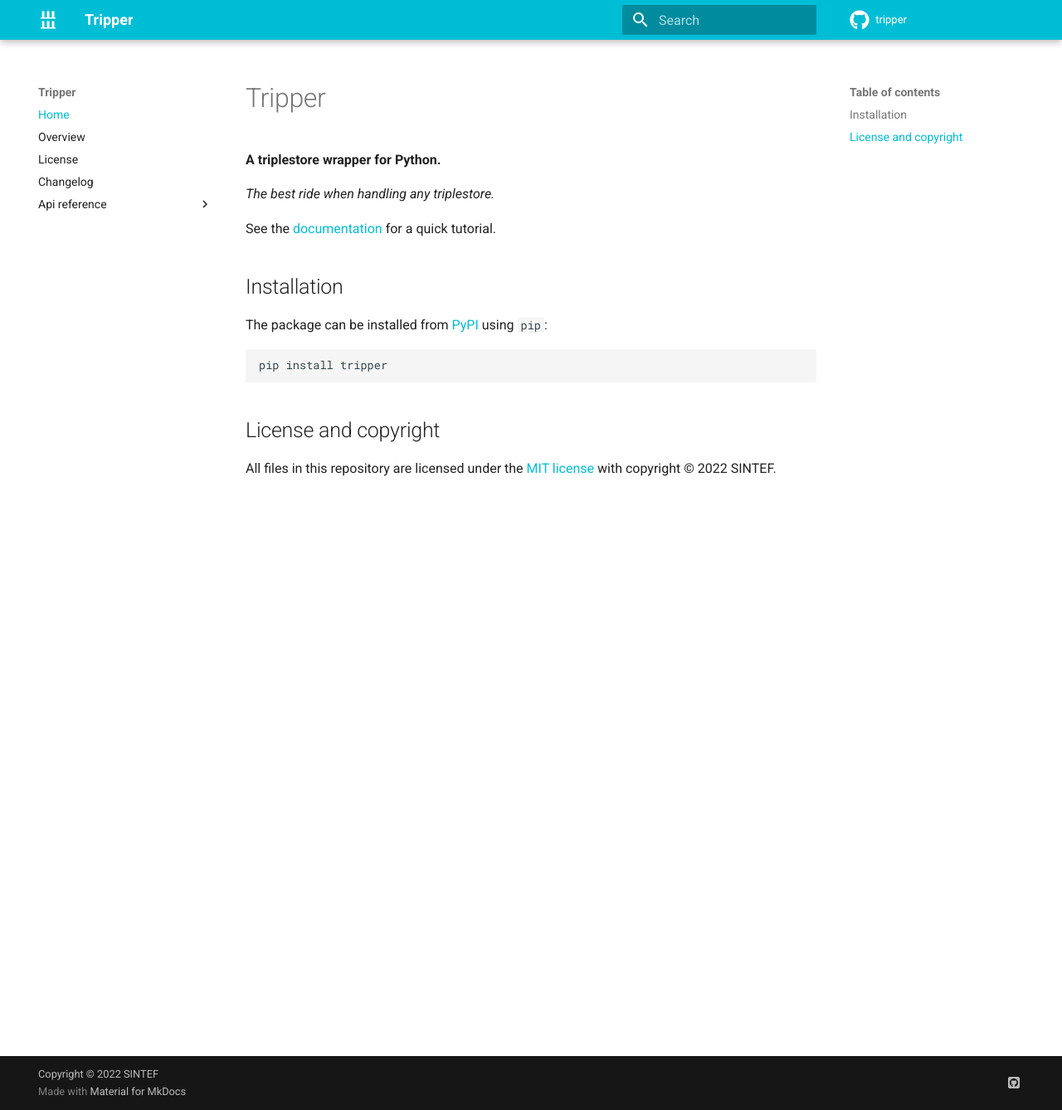
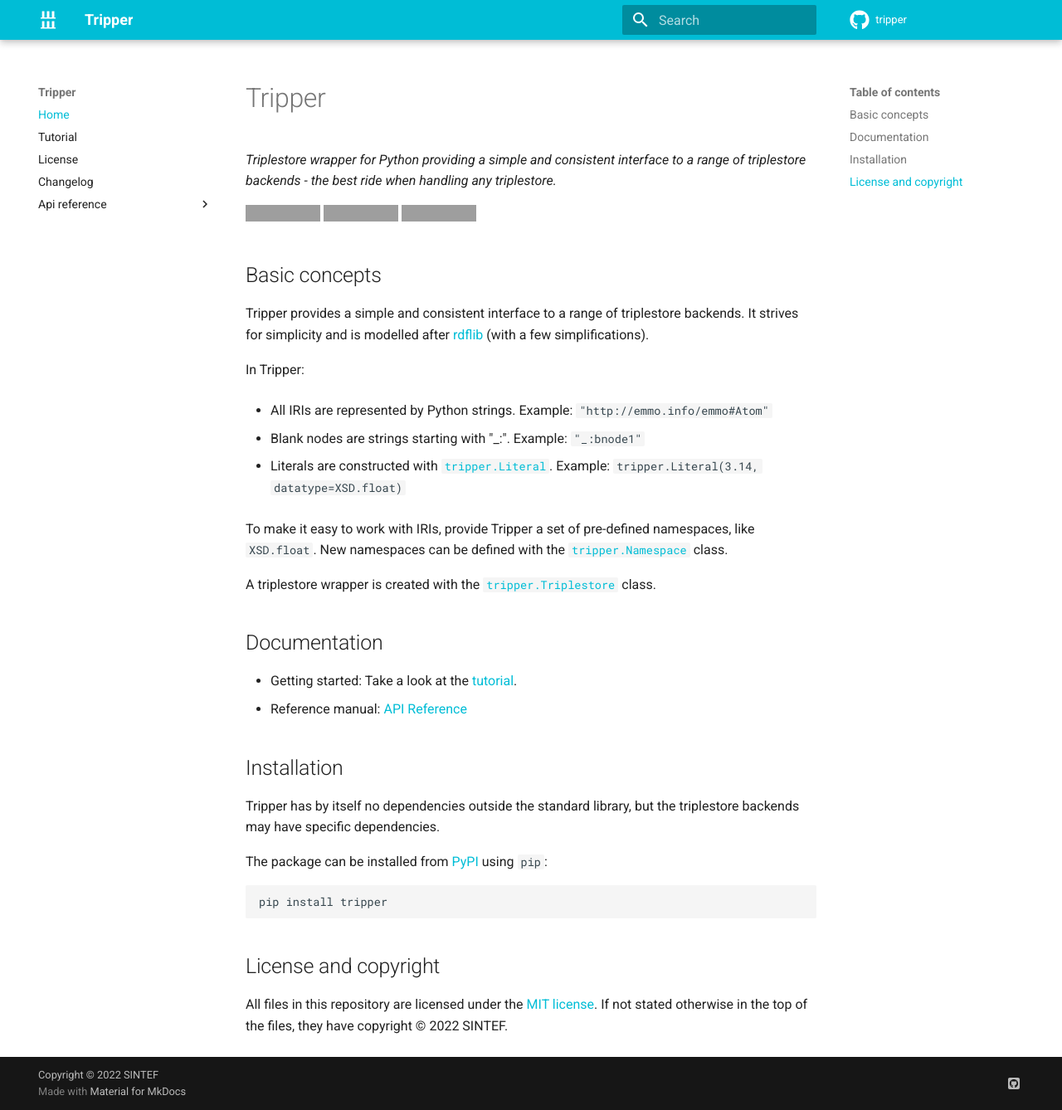
Before and after one commit to EMMC-ASBL/tripper, an MkDocs documentation site: the page built from docs/index.md, in a window 1280 px wide and 1338 px high. Shown: the whole window at 83% size. Built offline with MkDocs 1.6.1 and Material for MkDocs 9.7.7, drawn with Linux system fonts in a browser that asks for light colours; comment, search, counter and statistics services are not loaded; the version menu is left out; grey boxes are pictures that could not be loaded.

Commit message:
Merging things together in a mess

````diff
--- a/docs/index.md
+++ b/docs/index.md
@@ -1,20 +1,65 @@
-# Tripper
-
-**A triplestore wrapper for Python.**
-
-_The best ride when handling any triplestore._
-
-See the [documentation](overview.md) for a quick tutorial.
+Tripper
+=======
+_Triplestore wrapper for Python providing a simple and consistent interface to a range of triplestore backends - the best ride when handling any triplestore._
 
 
-## Installation
+[![PyPI](https://img.shields.io/pypi/v/tripper?logo=pypi)](https://pypi.org/project/tripper)
+[![Documentation](https://img.shields.io/badge/documentation-informational?logo=github)](https://emmc-asbl.github.io/tripper/latest/)
+[![CI tests](https://github.com/EMMC-ASBL/tripper/workflows/CI%20-%20Tests/badge.svg)](https://github.com/EMMC-ASBL/tripper/actions/workflows/ci_tests.yml?query=branch%3Amain)
 
-The package can be installed from [PyPI](https://pypi.org/project/tripper) using `pip`:
+
+Basic concepts
+--------------
+Tripper provides a simple and consistent interface to a range of triplestore backends.
+It strives for simplicity and is modelled after [rdflib] (with a few simplifications).
+
+In Tripper:
+
+* All IRIs are represented by Python strings.
+  Example: `"http://emmo.info/emmo#Atom"`
+
+* Blank nodes are strings starting with "_:".
+  Example: `"_:bnode1"`
+
+* Literals are constructed with [`tripper.Literal`][Literal].
+  Example: `tripper.Literal(3.14, datatype=XSD.float)`
+
+To make it easy to work with IRIs, provide Tripper a set of pre-defined namespaces, like `XSD.float`.
+New namespaces can be defined with the [`tripper.Namespace`][Namespace] class.
+
+A triplestore wrapper is created with the [`tripper.Triplestore`][Triplestore] class.
+
+
+
+Documentation
+-------------
+* Getting started: Take a look at the [tutorial](tutorial.md).
+* Reference manual: [API Reference]
+
+
+Installation
+------------
+Tripper has by itself no dependencies outside the standard library, but the triplestore backends may have specific dependencies.
+
+
+The package can be installed from [PyPI] using `pip`:
 
 ```shell
 pip install tripper
 ```
 
-## License and copyright
+License and copyright
+---------------------
+All files in this repository are licensed under the [MIT license](LICENSE.md).
+If not stated otherwise in the top of the files, they have copyright &copy; 2022
+SINTEF.
 
-All files in this repository are licensed under the [MIT license](LICENSE.md) with copyright &copy; 2022 SINTEF.
+
+
+
+[rdflib]: https://rdflib.readthedocs.io/en/stable/
+[PyPI]: https://pypi.org/project/tripper
+[API Reference]: https://emmc-asbl.github.io/tripper/latest/api_reference/triplestore/
+[Literal]: https://emmc-asbl.github.io/tripper/latest/api_reference/triplestore/#tripper.triplestore.Literal
+[Namespace]: https://emmc-asbl.github.io/tripper/latest/api_reference/triplestore/#tripper.triplestore.Namespace
+[Triplestore]: https://emmc-asbl.github.io/tripper/latest/api_reference/triplestore/#tripper.triplestore.Triplestore
--- a/mkdocs.yml
+++ b/mkdocs.yml
@@ -79,7 +79,7 @@
 
 nav:
   - Home: index.md
-  - Overview: overview.md
+  - Tutorial: tutorial.md
   - License: LICENSE.md
   - Changelog: CHANGELOG.md
   - ... | api_reference/**
--- a/requirements.txt
+++ b/requirements.txt
@@ -1 +1 @@
-EMMOntoPy
+EMMOntoPy~=0.4
````
Also changed, not shown: README.md (+56 -11 lines), docs/planned-backends.md (added, +12 -0 lines), docs/tutorial.md (renamed from docs/overview.md, +4 -29 lines), 5 other files.
